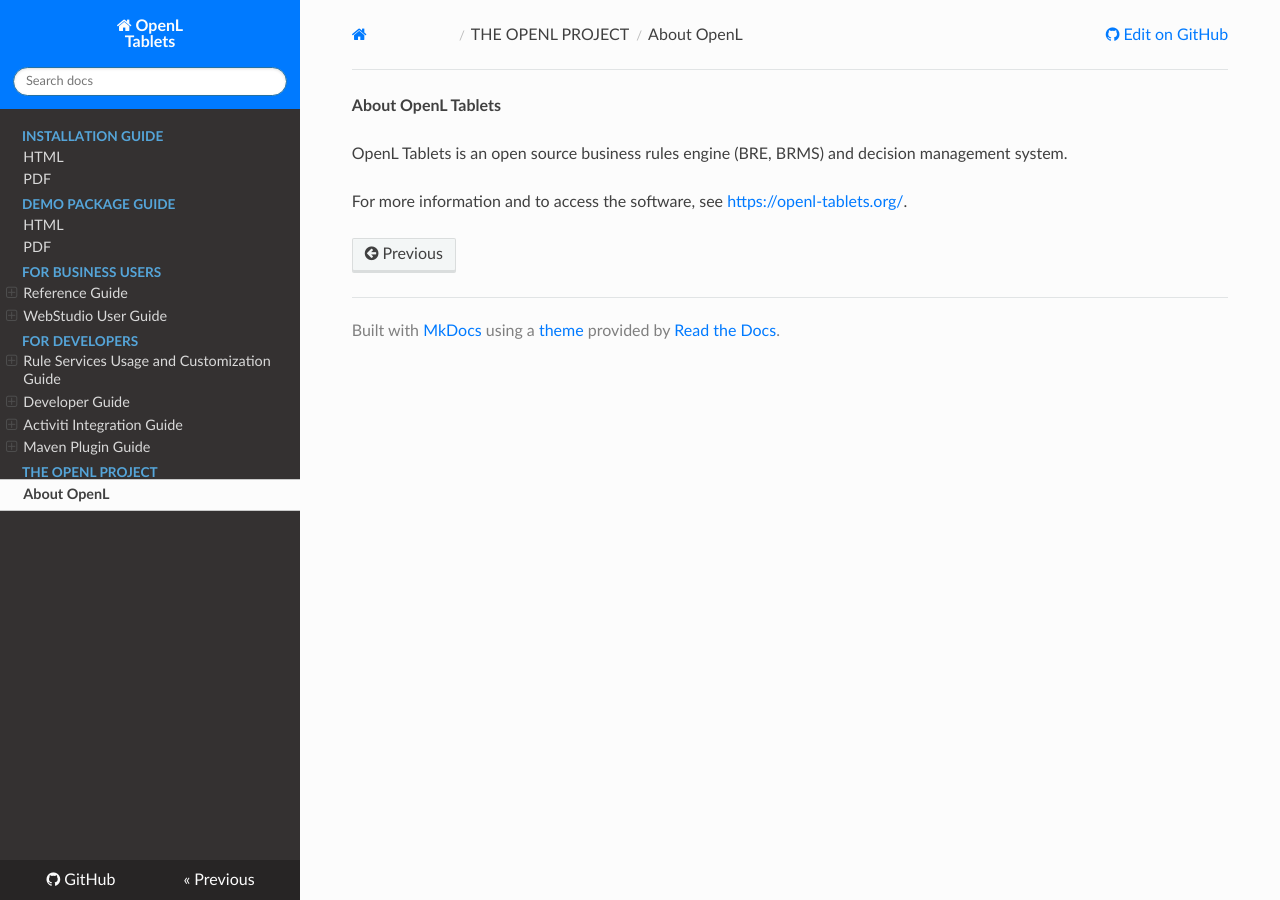
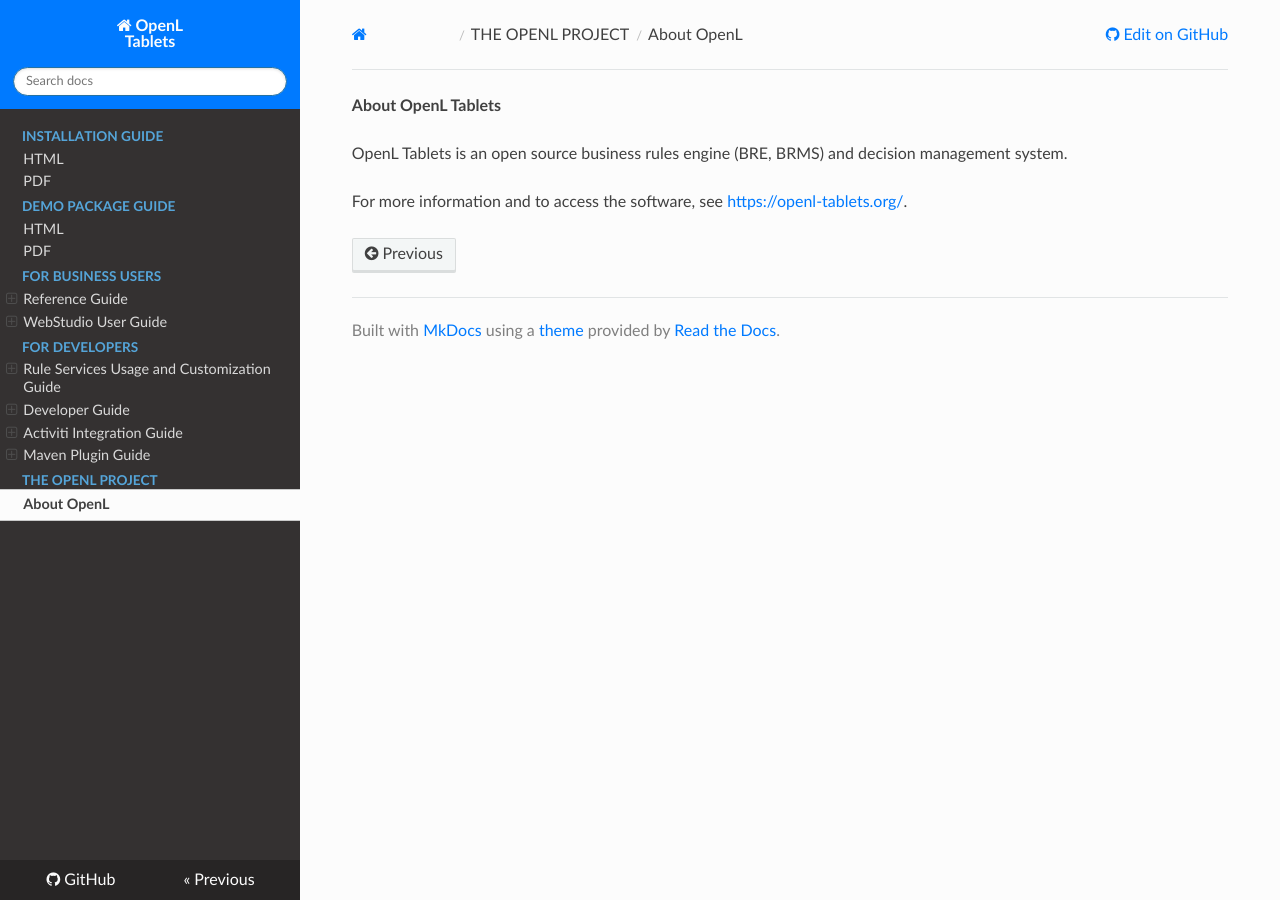
Before and after one commit to agradus/OpenLdocs, an MkDocs documentation site: the page built from docs/about.md, in a window 1280 px wide. Built offline with MkDocs 1.6.1, drawn with Linux system fonts in a browser that asks for light colours; nearby versions of some CDN libraries.

Commit message:
Update extra.css

```diff
--- a/docs/css/extra.css
+++ b/docs/css/extra.css
@@ -23,7 +23,7 @@
     height: 25px;
     line-height: 30px;
     padding: 0 1.618em;
-    margin: 2px 0 1px;
+    margin: 2px 0 3px;
     display: block;
 }
 
```
